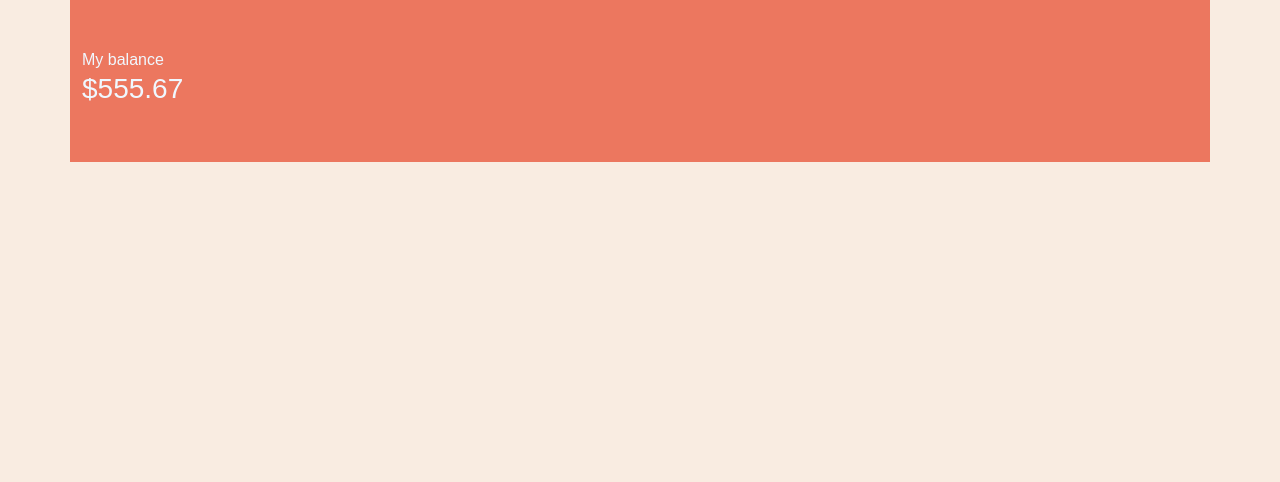
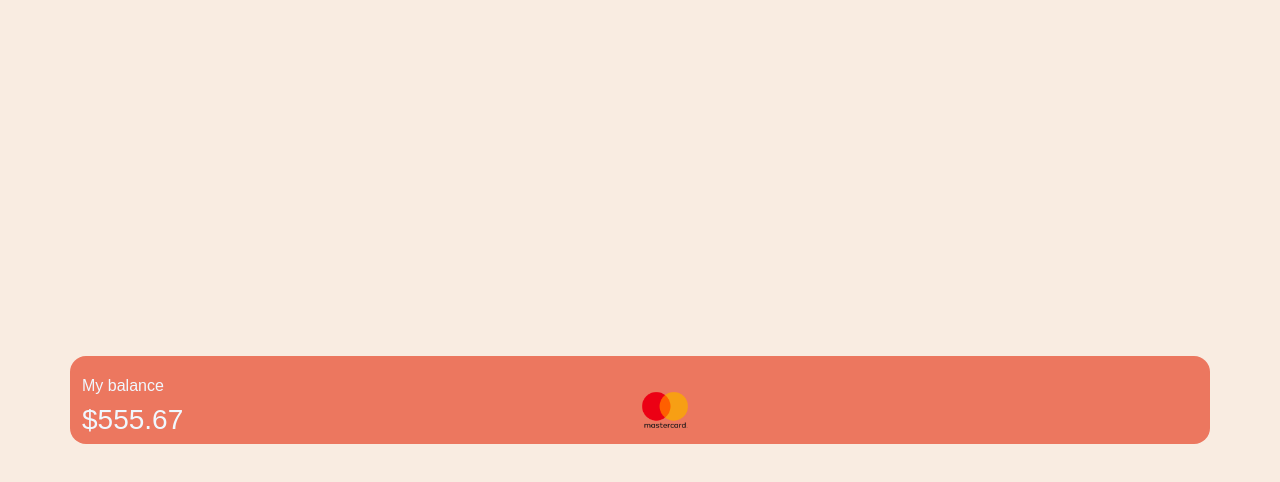
Before and after one commit to Chantra555/SBA-236, a website: page index.html in a window 1280 px wide. Drawn offline with nearby package versions, Linux system fonts and the light colour scheme.

Commit message:
balance bar compeleted

```diff
--- a/index.html
+++ b/index.html
@@ -8,7 +8,7 @@
   href="https://cdn.jsdelivr.net/npm/bootstrap@5.3.3/dist/css/bootstrap.min.css"
   rel="stylesheet">
 </head>
-<body>
+<body class="d-flex justify-content-center align-items-center">
     <!-- <nav class="navbar navbar-expand-lg navbar-light bg-light">
             <div class="container">
               <a class="navbar-brand" href="#">placeholder</a>
@@ -27,14 +27,24 @@
         </div>
     </nav> -->
 
-    <section class="container py-5">
-        <div class="col-md-6">
-            <h8>My balance</h8>
-            <h3>$555.67</h3>
+    <section class="container my-4">
+        <div class="bar-wrapper d-flex justify-content-between align-items-center">
+           <div>
+                <h6>My balance</h6>
+                <h3>$555.67</h3>
+           </div>
+            <div class="col-md-6 d-flex flex-row">
+                 <img id="logo" class="img-fluid" src="mastercard-logo.png" style="max-height: 50px">
+            </div>
             <!-- <button class="btn btn-primary">start</button> -->
         </div>
     </section>
 
+    <section>
+        <div class="">
+
+        </div>
+    </section>
 
 <script src="https://cdn.jsdelivr.net/npm/bootstrap@5.3.3/dist/js/bootstrap.bundle.min.js"></script>
 <link rel="stylesheet" href="style.css">
--- a/style.css
+++ b/style.css
@@ -1,9 +1,27 @@
 body {
     background-color: hsl(26, 66%, 93%);
+    height: 100vh;
 }
 
-.container.container.py-5 {
+.container.my-4{
     background-color: hsl(10, 79%, 65%);
     font-family: sans-serif;
     color:aliceblue;
-};
+    border-radius: 16px;
+    max-height: 200px;
+    padding-top: 20px;
+
+
+}
+.bar-wrapper{
+    align-items: right;
+
+}
+#logo{
+    width: 50px;
+    flex-shrink: 0;
+   align-items: center;
+}
+h6{
+    font-size: medium;
+}
```
Also changed, not shown: Logo.webp (deleted), README.md, mastercard-logo.png (added).
